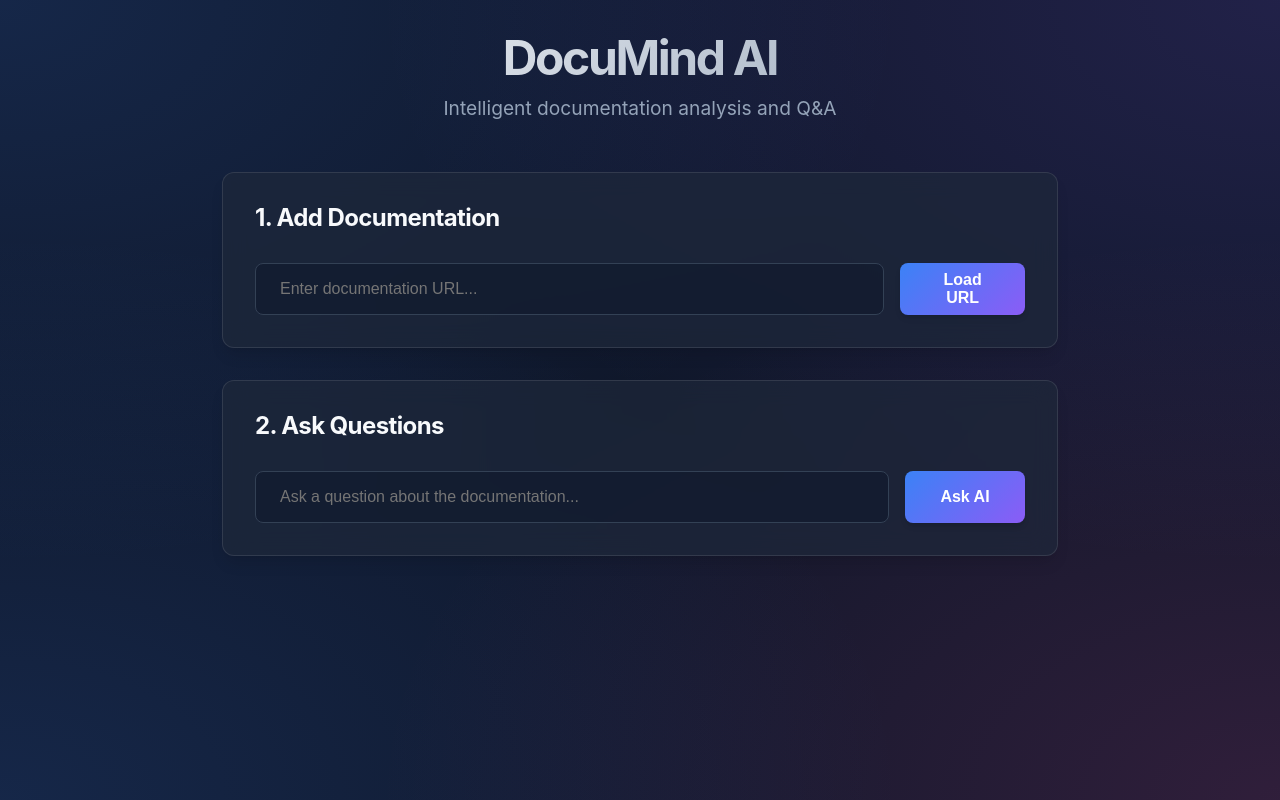
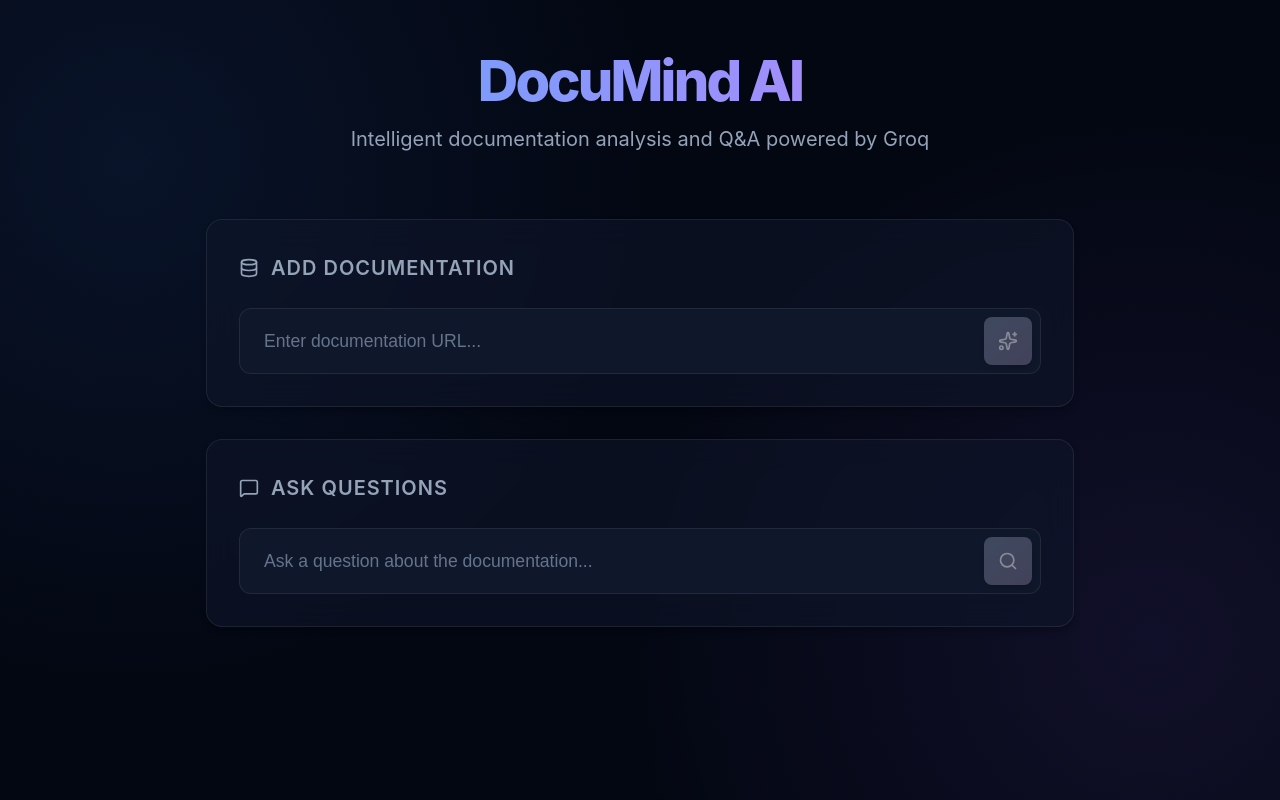
Before and after one commit to Priyank-Gaur/rag-docs-qa, a React app in the folder frontend/: page / in a window 1280 px wide. Built offline with nearby package versions, Linux system fonts and the light colour scheme; the HTML template or start-up script is replaced by a standard one.

Commit message:
UI enhancement

```diff
--- a/frontend/package.json
+++ b/frontend/package.json
@@ -10,8 +10,10 @@
     "preview": "vite preview"
   },
   "dependencies": {
+    "lucide-react": "^0.563.0",
     "react": "^19.2.0",
-    "react-dom": "^19.2.0"
+    "react-dom": "^19.2.0",
+    "react-markdown": "^10.1.0"
   },
   "devDependencies": {
     "@eslint/js": "^9.39.1",
--- a/frontend/src/App.jsx
+++ b/frontend/src/App.jsx
@@ -1,5 +1,15 @@
 import { useState } from "react";
 import { askQuestion, ingestUrl } from "./api";
+import ReactMarkdown from 'react-markdown';
+import {
+  Search,
+  Database,
+  MessageSquare,
+  Loader2,
+  Sparkles,
+  ExternalLink,
+  AlertCircle
+} from "lucide-react";
 
 function App() {
   const [url, setUrl] = useState("");
@@ -57,81 +67,105 @@
 
   return (
     <div className="container">
-      <header style={{ marginBottom: "3rem", textAlign: "center" }}>
+      <header className="header">
         <h1>DocuMind AI</h1>
-        <p style={{ color: "var(--color-text-muted)", fontSize: "1.2rem", marginTop: "0.5rem" }}>
-          Intelligent documentation analysis and Q&A
-        </p>
+        <p>Intelligent documentation analysis and Q&A powered by Groq</p>
       </header>
 
-      <main>
+      <main style={{ width: '100%', display: 'flex', flexDirection: 'column', gap: '2rem' }}>
         {/* Ingestion Section */}
-        <section className="glass-card" style={{ marginBottom: "2rem" }}>
-          <h2 style={{ fontSize: "1.5rem", marginBottom: "1rem" }}>1. Add Documentation</h2>
+        <section className="glass-panel">
+          <div className="section-title">
+            <Database size={20} />
+            <span>Add Documentation</span>
+          </div>
+
           <form onSubmit={handleIngest}>
-            <div className="input-group">
+            <div className="input-wrapper">
               <input
+                className="input-field"
                 type="text"
                 value={url}
                 onChange={(e) => setUrl(e.target.value)}
                 placeholder="Enter documentation URL..."
                 disabled={ingesting || loading}
               />
-              <button type="submit" className="btn-primary" disabled={ingesting || loading}>
-                {ingesting ? <div className="loading-spinner" /> : "Load URL"}
+              <button
+                type="submit"
+                className="btn-icon"
+                disabled={ingesting || loading || !url}
+                title="Load URL"
+              >
+                {ingesting ? <Loader2 className="spinner" /> : <Sparkles size={20} />}
               </button>
             </div>
             {ingestStatus && (
-               <div style={{ marginTop: "1rem", color: "var(--color-secondary)" }}>
-                 {ingestStatus}
+              <div className="status-msg status-success">
+                 <Sparkles size={16} /> {ingestStatus}
+              </div>
+            )}
+            {error && ingestStatus === "" && !answer && (
+               <div className="status-msg status-error">
+                  <AlertCircle size={16} /> {error}
                </div>
             )}
           </form>
         </section>
 
         {/* Q&A Section */}
-        <section className="glass-card">
-          <h2 style={{ fontSize: "1.5rem", marginBottom: "1rem" }}>2. Ask Questions</h2>
+        <section className="glass-panel">
+        <div className="section-title">
+            <MessageSquare size={20} />
+            <span>Ask Questions</span>
+          </div>
           <form onSubmit={handleAsk}>
-            <div className="input-group">
+            <div className="input-wrapper">
               <input
+                className="input-field"
                 type="text"
                 value={question}
                 onChange={(e) => setQuestion(e.target.value)}
                 placeholder="Ask a question about the documentation..."
                 disabled={loading || ingesting}
               />
-              <button type="submit" className="btn-primary" disabled={loading || ingesting}>
-                {loading ? <div className="loading-spinner" /> : "Ask AI"}
+              <button
+                type="submit"
+                className="btn-icon"
+                disabled={loading || ingesting || !question}
+                title="Ask AI"
+              >
+                {loading ? <Loader2 className="spinner" /> : <Search size={20} />}
               </button>
             </div>
           </form>
 
-          {error && (
-             <div style={{ marginTop: "1.5rem", color: "var(--color-accent)", textAlign: "center" }}>
-               {error}
+          {error && answer === "" && !ingestStatus && (
+             <div className="status-msg status-error">
+               <AlertCircle size={16} /> {error}
              </div>
           )}
         </section>
 
         {answer && (
-          <section className="answer-section">
-            <div className="glass-card answer-card">
-              <h2 style={{ marginBottom: "1rem", fontSize: "1.5rem" }}>Answer</h2>
-              <div className="answer-content">{answer}</div>
+          <section className="answer-container">
+            <div className="answer-box">
+              <div className="section-title">
+                 <Sparkles size={20} className="text-primary" />
+                 <span>Answer</span>
+              </div>
+
+              <div className="markdown-content">
+                <ReactMarkdown>{answer}</ReactMarkdown>
+              </div>
 
               {sources.length > 0 && (
-                <div className="sources-section">
-                  <h3 style={{ fontSize: "1.1rem", color: "var(--color-text-muted)", marginBottom: "0.5rem" }}>
-                    Sources
-                  </h3>
-                  <ul className="sources-list">
+                <div className="sources-grid">
                     {sources.map((source, index) => (
-                      <li key={index} className="source-item">
-                        {source}
-                      </li>
+                      <div key={index} className="source-pill">
+                        <ExternalLink size={14} style={{ marginTop: '2px', flexShrink: 0 }} />
+                        <span>{source.substring(0, 150)}...</span>
+                      </div>
                     ))}
-                  </ul>
                 </div>
               )}
             </div>
--- a/frontend/src/index.css
+++ b/frontend/src/index.css
@@ -1,26 +1,42 @@
 :root {
-  --font-family: 'Inter', system-ui, -apple-system, BlinkMacSystemFont, 'Segoe UI', Roboto, Oxygen, Ubuntu, Cantarell, 'Open Sans', 'Helvetica Neue', sans-serif;
+  --font-sans: 'Inter', system-ui, -apple-system, BlinkMacSystemFont, 'Segoe UI', Roboto, Oxygen, Ubuntu, Cantarell, 'Open Sans', 'Helvetica Neue', sans-serif;
 
-  --color-bg: #0f172a;
-  --color-surface: #1e293b;
-  --color-surface-glass: rgba(30, 41, 59, 0.7);
-  --color-primary: #3b82f6;
-  --color-primary-glow: rgba(59, 130, 246, 0.5);
-  --color-secondary: #8b5cf6;
-  --color-accent: #ec4899;
-  --color-text-main: #f8fafc;
-  --color-text-muted: #94a3b8;
-  --color-border: #334155;
+  /* Deep, rich dark theme */
+  --bg-deep: #030712;
+  --bg-surface: #0f172a;
+  --bg-glass: rgba(15, 23, 42, 0.6);
+  --bg-glass-heavy: rgba(15, 23, 42, 0.8);
 
-  --shadow-sm: 0 1px 2px 0 rgb(0 0 0 / 0.05);
-  --shadow-md: 0 4px 6px -1px rgb(0 0 0 / 0.1), 0 2px 4px -2px rgb(0 0 0 / 0.1);
-  --shadow-lg: 0 10px 15px -3px rgb(0 0 0 / 0.1), 0 4px 6px -4px rgb(0 0 0 / 0.1);
-  --shadow-glow: 0 0 15px var(--color-primary-glow);
+  /* Vivid gradients */
+  --gradient-primary: linear-gradient(135deg, #3b82f6 0%, #8b5cf6 100%);
+  --gradient-text: linear-gradient(to right, #60a5fa, #c084fc);
+  --gradient-glow: radial-gradient(circle at 50% 50%, rgba(59, 130, 246, 0.15), transparent 70%);
 
-  --radius-sm: 0.375rem;
-  --radius-md: 0.5rem;
-  --radius-lg: 0.75rem;
-  --radius-xl: 1rem;
+  /* Accents */
+  --primary: #3b82f6;
+  --primary-glow: rgba(59, 130, 246, 0.5);
+  --secondary: #8b5cf6;
+  --accent: #f472b6;
+
+  /* Text */
+  --text-main: #f8fafc;
+  --text-muted: #94a3b8;
+  --text-dim: #64748b;
+
+  /* UI Elements */
+  --border: rgba(255, 255, 255, 0.08);
+  --border-hover: rgba(255, 255, 255, 0.15);
+
+  /* Shadows */
+  --shadow-sm: 0 4px 6px -1px rgb(0 0 0 / 0.3);
+  --shadow-lg: 0 20px 25px -5px rgb(0 0 0 / 0.4), 0 8px 10px -6px rgb(0 0 0 / 0.4);
+  --glow-sm: 0 0 10px rgba(59, 130, 246, 0.2);
+  --glow-md: 0 0 20px rgba(139, 92, 246, 0.3);
+
+  --radius-sm: 0.5rem;
+  --radius-md: 0.75rem;
+  --radius-lg: 1rem;
+  --radius-full: 9999px;
 }
 
 *,
@@ -32,17 +48,16 @@
 }
 
 body {
-  font-family: var(--font-family);
-  background-color: var(--color-bg);
-  color: var(--color-text-main);
+  font-family: var(--font-sans);
+  background-color: var(--bg-deep);
+  color: var(--text-main);
   line-height: 1.6;
   min-height: 100vh;
+  overflow-x: hidden;
 
   background-image:
-    radial-gradient(at 0% 0%, rgba(59, 130, 246, 0.15) 0px, transparent 50%),
-    radial-gradient(at 100% 0%, rgba(139, 92, 246, 0.15) 0px, transparent 50%),
-    radial-gradient(at 100% 100%, rgba(236, 72, 153, 0.15) 0px, transparent 50%),
-    radial-gradient(at 0% 100%, rgba(59, 130, 246, 0.15) 0px, transparent 50%);
+    radial-gradient(circle at 10% 20%, rgba(59, 130, 246, 0.1) 0%, transparent 40%),
+    radial-gradient(circle at 90% 80%, rgba(139, 92, 246, 0.1) 0%, transparent 40%);
   background-attachment: fixed;
 }
 
@@ -52,117 +67,302 @@
   flex-direction: column;
 }
 
-
+/* Typography */
 h1,
 h2,
 h3,
 h4,
 h5,
 h6 {
-  line-height: 1.1;
+  line-height: 1.2;
   font-weight: 700;
-  color: var(--color-text-main);
+  color: var(--text-main);
+  letter-spacing: -0.02em;
 }
 
 h1 {
-  font-size: 3rem;
+  font-size: 3.5rem;
+  font-weight: 800;
   letter-spacing: -0.05em;
-  background: linear-gradient(135deg, var(--color-text-main) 0%, var(--color-text-muted) 100%);
+  background: var(--gradient-text);
   -webkit-background-clip: text;
   -webkit-text-fill-color: transparent;
   background-clip: text;
+  margin-bottom: 0.5rem;
 }
 
 h2 {
   font-size: 2rem;
-  letter-spacing: -0.025em;
 }
 
+h3 {
+  font-size: 1.5rem;
+  margin-bottom: 1rem;
+  color: var(--text-main);
+}
+
+a {
+  color: var(--primary);
+  text-decoration: none;
+  transition: 0.2s;
+}
+
+a:hover {
+  color: var(--secondary);
+}
+
+/* Layout */
 .container {
   max-width: 900px;
+  width: 95%;
   margin: 0 auto;
+  padding: 3rem 1rem;
+  flex: 1;
+  display: flex;
+  flex-direction: column;
+  gap: 2rem;
+}
+
+.header {
+  text-align: center;
+  margin-bottom: 2rem;
+  animation: fadeInDown 0.8s ease-out;
+}
+
+.header p {
+  font-size: 1.25rem;
+  color: var(--text-muted);
+  max-width: 600px;
+  margin: 0 auto;
+}
+
+/* Cards & Glassmorphism */
+.glass-panel {
+  background: var(--bg-glass);
+  backdrop-filter: blur(16px);
+  -webkit-backdrop-filter: blur(16px);
+  border: 1px solid var(--border);
+  border-radius: var(--radius-lg);
+  box-shadow: var(--shadow-sm);
   padding: 2rem;
+  transition: transform 0.3s ease, box-shadow 0.3s ease, border-color 0.3s;
+}
+
+.glass-panel:hover {
+  border-color: var(--border-hover);
+  box-shadow: var(--shadow-lg), var(--glow-sm);
+}
+
+.section-title {
+  display: flex;
+  align-items: center;
+  gap: 0.75rem;
+  font-size: 1.25rem;
+  color: var(--text-muted);
+  font-weight: 600;
+  margin-bottom: 1.5rem;
+  text-transform: uppercase;
+  letter-spacing: 0.05em;
+}
+
+/* Inputs & Forms */
+.input-wrapper {
+  position: relative;
+  display: flex;
+  gap: 1rem;
+  background: var(--bg-surface);
+  border: 1px solid var(--border);
+  border-radius: var(--radius-md);
+  padding: 0.5rem;
+  transition: 0.3s ease;
+}
+
+.input-wrapper:focus-within {
+  border-color: var(--primary);
+  box-shadow: var(--glow-sm);
+  transform: translateY(-1px);
+}
+
+.input-field {
+  flex: 1;
+  background: transparent;
+  border: none;
+  color: var(--text-main);
+  font-size: 1.1rem;
+  padding: 0.75rem 1rem;
   width: 100%;
 }
 
-.glass-card {
-  background: var(--color-surface-glass);
-  backdrop-filter: blur(12px);
-  -webkit-backdrop-filter: blur(12px);
-  border: 1px solid rgba(255, 255, 255, 0.1);
-  border-radius: var(--radius-lg);
-  box-shadow: var(--shadow-lg);
-  padding: 2rem;
+.input-field:focus {
+  outline: none;
 }
 
-.input-group {
+.input-field::placeholder {
+  color: var(--text-dim);
+}
+
+.btn-icon {
+  display: flex;
+  align-items: center;
+  justify-content: center;
+  background: var(--gradient-primary);
+  color: white;
+  border: none;
+  border-radius: var(--radius-sm);
+  width: 3rem;
+  height: 3rem;
+  /* match input height roughly */
+  cursor: pointer;
+  transition: 0.2s;
+  box-shadow: var(--shadow-sm);
+}
+
+.btn-icon:hover:not(:disabled) {
+  transform: scale(1.05);
+  box-shadow: var(--glow-md);
+}
+
+.btn-icon:disabled {
+  opacity: 0.5;
+  cursor: not-allowed;
+  filter: grayscale(0.8);
+}
+
+/* Status Notifications */
+.status-msg {
+  margin-top: 1rem;
+  font-size: 0.95rem;
+  display: flex;
+  align-items: center;
+  gap: 0.5rem;
+  animation: fadeIn 0.3s;
+}
+
+.status-success {
+  color: #4ade80;
+}
+
+.status-error {
+  color: #f87171;
+}
+
+/* Markdown Answer Area */
+.answer-container {
+  margin-top: 1rem;
+  animation: slideUp 0.6s cubic-bezier(0.16, 1, 0.3, 1);
+}
+
+.answer-box {
+  background: var(--bg-glass-heavy);
+  border: 1px solid rgba(59, 130, 246, 0.2);
+  border-radius: var(--radius-lg);
+  padding: 2.5rem;
+  box-shadow: var(--shadow-lg);
   position: relative;
-  display: flex;
+  overflow: hidden;
+}
+
+.answer-box::before {
+  content: '';
+  position: absolute;
+  top: 0;
+  left: 0;
+  width: 100%;
+  height: 4px;
+  background: var(--gradient-primary);
+}
+
+/* React Markdown Styles */
+.markdown-content p {
+  margin-bottom: 1.25rem;
+}
+
+.markdown-content li {
+  margin-bottom: 0.5rem;
+  margin-left: 1.5rem;
+  list-style-type: disc;
+}
+
+.markdown-content strong {
+  color: #60a5fa;
+  font-weight: 600;
+}
+
+.markdown-content pre {
+  background: #1e293b;
+  padding: 1rem;
+  border-radius: var(--radius-md);
+  overflow-x: auto;
+  margin: 1.5rem 0;
+  border: 1px solid var(--border);
+}
+
+.markdown-content code {
+  font-family: 'SFMono-Regular', Consolas, monospace;
+  font-size: 0.9em;
+  background: rgba(255, 255, 255, 0.1);
+  padding: 0.2em 0.4em;
+  border-radius: 4px;
+}
+
+.markdown-content pre code {
+  background: transparent;
+  padding: 0;
+}
+
+.markdown-content blockquote {
+  border-left: 4px solid var(--primary);
+  padding-left: 1rem;
+  margin: 1.5rem 0;
+  font-style: italic;
+  color: var(--text-muted);
+}
+
+/* Sources */
+.sources-grid {
+  display: grid;
+  grid-template-columns: repeat(auto-fill, minmax(250px, 1fr));
   gap: 1rem;
   margin-top: 2rem;
+  padding-top: 2rem;
+  border-top: 1px solid var(--border);
 }
 
-input[type="text"] {
-  width: 100%;
-  padding: 1rem 1.5rem;
+.source-pill {
   background: rgba(15, 23, 42, 0.5);
-  border: 1px solid var(--color-border);
+  border: 1px solid var(--border);
   border-radius: var(--radius-md);
-  color: var(--color-text-main);
-  font-size: 1rem;
-  transition: all 0.2s ease;
+  padding: 1rem;
+  font-size: 0.85rem;
+  color: var(--text-dim);
+  font-family: monospace;
+  transition: 0.2s;
+  display: flex;
+  align-items: flex-start;
+  gap: 0.5rem;
+  word-break: break-all;
 }
 
-input[type="text"]:focus {
-  outline: none;
-  border-color: var(--color-primary);
-  box-shadow: 0 0 0 2px var(--color-primary-glow);
+.source-pill:hover {
+  border-color: var(--text-muted);
   background: rgba(15, 23, 42, 0.8);
 }
 
-.btn-primary {
-  background: linear-gradient(135deg, var(--color-primary) 0%, var(--color-secondary) 100%);
-  color: white;
-  border: none;
-  padding: 0 2rem;
-  font-size: 1rem;
-  font-weight: 600;
-  border-radius: var(--radius-md);
-  cursor: pointer;
-  transition: all 0.2s ease;
-  min-width: 120px;
-  display: flex;
-  align-items: center;
-  justify-content: center;
-  box-shadow: var(--shadow-md);
-}
-
-.btn-primary:hover {
-  transform: translateY(-1px);
-  box-shadow: var(--shadow-lg), var(--shadow-glow);
-  filter: brightness(1.1);
-}
-
-.btn-primary:active {
-  transform: translateY(0);
-}
-
-.btn-primary:disabled {
-  opacity: 0.7;
-  cursor: not-allowed;
-  transform: none;
-}
-
-.answer-section {
-  margin-top: 3rem;
-  opacity: 0;
-  animation: fadeIn 0.5s ease forwards;
-}
-
+/* Animations */
 @keyframes fadeIn {
   from {
     opacity: 0;
-    transform: translateY(10px);
+  }
+
+  to {
+    opacity: 1;
+  }
+}
+
+@keyframes fadeInDown {
+  from {
+    opacity: 0;
+    transform: translateY(-20px);
   }
 
   to {
@@ -171,63 +371,16 @@
   }
 }
 
-.answer-card {
-  border-left: 4px solid var(--color-primary);
-  background: rgba(30, 41, 59, 0.4);
-}
+@keyframes slideUp {
+  from {
+    opacity: 0;
+    transform: translateY(20px);
+  }
 
-.answer-content {
-  font-family: inherit;
-  font-size: 1.1rem;
-  white-space: pre-wrap;
-  color: var(--color-text-main);
-  line-height: 1.7;
-}
-
-
-.sources-section {
-  margin-top: 2rem;
-  border-top: 1px solid var(--color-border);
-  padding-top: 1.5rem;
-}
-
-.sources-list {
-  list-style: none;
-  display: grid;
-  gap: 0.75rem;
-  margin-top: 1rem;
-}
-
-.source-item {
-  background: rgba(15, 23, 42, 0.3);
-  padding: 0.75rem 1rem;
-  border-radius: var(--radius-md);
-  border: 1px solid var(--color-border);
-  font-family: 'SFMono-Regular', Consolas, 'Liberation Mono', Menlo, monospace;
-  font-size: 0.9rem;
-  color: var(--color-text-muted);
-  display: flex;
-  align-items: center;
-}
-
-.source-item::before {
-  content: '';
-  display: inline-block;
-  width: 6px;
-  height: 6px;
-  background: var(--color-secondary);
-  border-radius: 50%;
-  margin-right: 0.75rem;
-}
-
-
-.loading-spinner {
-  width: 24px;
-  height: 24px;
-  border: 3px solid rgba(255, 255, 255, 0.3);
-  border-radius: 50%;
-  border-top-color: #fff;
-  animation: spin 1s ease-in-out infinite;
+  to {
+    opacity: 1;
+    transform: translateY(0);
+  }
 }
 
 @keyframes spin {
@@ -236,22 +389,21 @@
   }
 }
 
+.spinner {
+  animation: spin 1s linear infinite;
+}
 
+/* Mobile */
 @media (max-width: 640px) {
   h1 {
     font-size: 2.5rem;
   }
 
   .container {
-    padding: 1rem;
+    padding: 1.5rem 1rem;
   }
 
-  .input-group {
-    flex-direction: column;
-  }
-
-  .btn-primary {
-    width: 100%;
-    padding: 1rem;
+  .glass-panel {
+    padding: 1.5rem;
   }
 }
```
Also changed, not shown: 1 other file (tests, documents, lock files or other folders).
